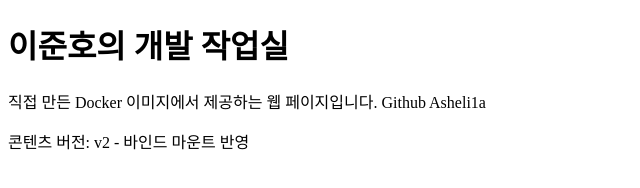
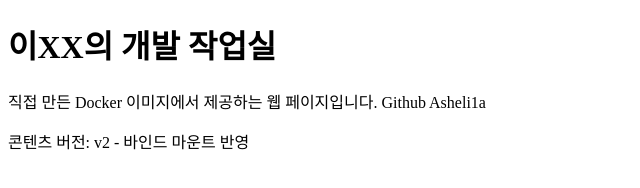
Before and after one commit to Asheli1a/1-Setting-Up-a-Workspace-, a plain HTML site: page cli-practice/bind-site/index.html in a window 1280 px wide. Shown: the whole page, without its empty margins (0-640 px from the left). Drawn offline with Linux system fonts and the light colour scheme.

Commit message:
docs: redact personal names and update privacy guidance

```diff
--- a/cli-practice/bind-site/index.html
+++ b/cli-practice/bind-site/index.html
@@ -3,10 +3,10 @@
 <head>
   <meta charset="utf-8">
   <meta name="viewport" content="width=device-width, initial-scale=1">
-  <title>이준호 개발 작업실</title>
+  <title>이XX 개발 작업실</title>
 </head>
 <body>
-  <h1>이준호의 개발 작업실</h1>
+  <h1>이XX의 개발 작업실</h1>
   <p>직접 만든 Docker 이미지에서 제공하는 웹 페이지입니다. Github Asheli1a</p>
   <p id="version">콘텐츠 버전: v2 - 바인드 마운트 반영</p>
 </body>
```
Also changed, not shown: site/index.html (+2 -2 lines), docs/images/bind-after.png, docs/images/bind-before.png, docs/images/verify-18080.jpg, docs/images/verify-18081.jpg, docs/images/web-8080.png, docs/images/web-8081.png, 6 other files.
